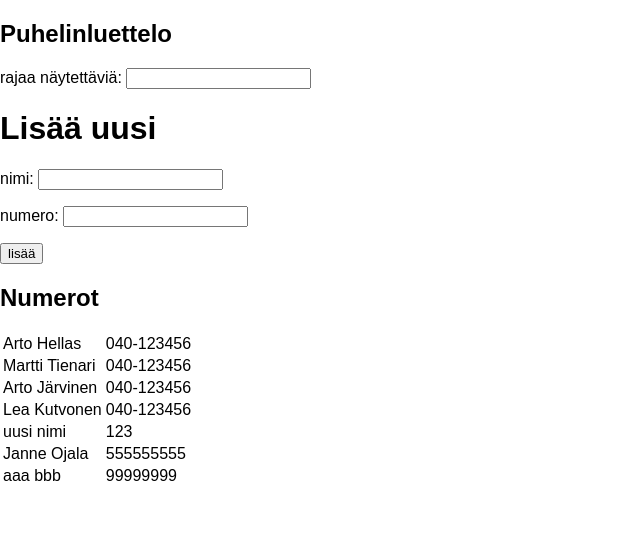
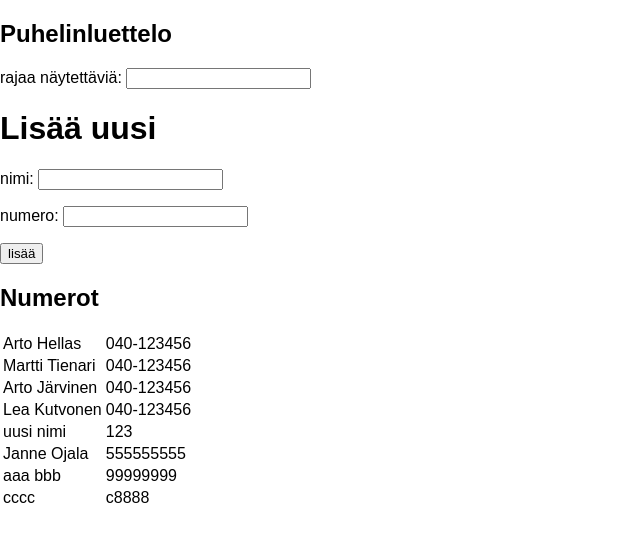
Before and after one commit to Asjrj/AYTKT21009, a React (Create React App) app in the folder osa2/puhelinluettelo/: page / in a window 1280 px wide. Shown: the top 542 px of the page, without its empty margins (0-640 px from the left). Built offline with nearby package versions, Linux system fonts and the light colour scheme; data requests are answered from the project's data file.

Commit message:
Tehtävä 2.15

```diff
--- a/osa2/puhelinluettelo/db.json
+++ b/osa2/puhelinluettelo/db.json
@@ -34,6 +34,11 @@
       "name": "aaa bbb",
       "number": "99999999",
       "id": 7
+    },
+    {
+      "name": "cccc",
+      "number": "c8888",
+      "id": 8
     }
   ]
 }
--- a/osa2/puhelinluettelo/src/App.js
+++ b/osa2/puhelinluettelo/src/App.js
@@ -1,7 +1,6 @@
 import React from 'react';
 import './App.css';
-import axios from 'axios'
-
+import dataService from './services/persons'
 
 const UusiHenkilo = (props) => {
   return (
@@ -92,20 +91,15 @@ class App extends React.Component {
         let newPersons = this.state.persons.concat(newPerson);
         this.setState({ persons: newPersons });
         this.filterPersons(this.state.filterName, newPersons);
-        this.addPersonToServer(newPerson);
+        dataService.addPersonToServer(newPerson);
       }
     }
   }
 
-  addPersonToServer(newPerson){
-    axios.post('http://localhost:3001/persons', newPerson);
-  }
-
   componentDidMount() {
-    axios
-      .get('http://localhost:3001/persons')
+    dataService.getPersons()
       .then(response => {
-        this.setState({ persons: response.data })
+        this.setState({ persons: response })
       })
   }
 
--- /dev/null
+++ b/osa2/puhelinluettelo/src/services/persons.js
@@ -0,0 +1,13 @@
+import axios from 'axios'
+const baseUrl = 'http://localhost:3001/persons'
+
+const getPersons = () => {
+    return axios.get(baseUrl)
+        .then(response => response.data)
+}
+
+const addPersonToServer = (newPerson) => {
+    axios.post(baseUrl, newPerson)
+}
+
+export default { getPersons, addPersonToServer }
```
